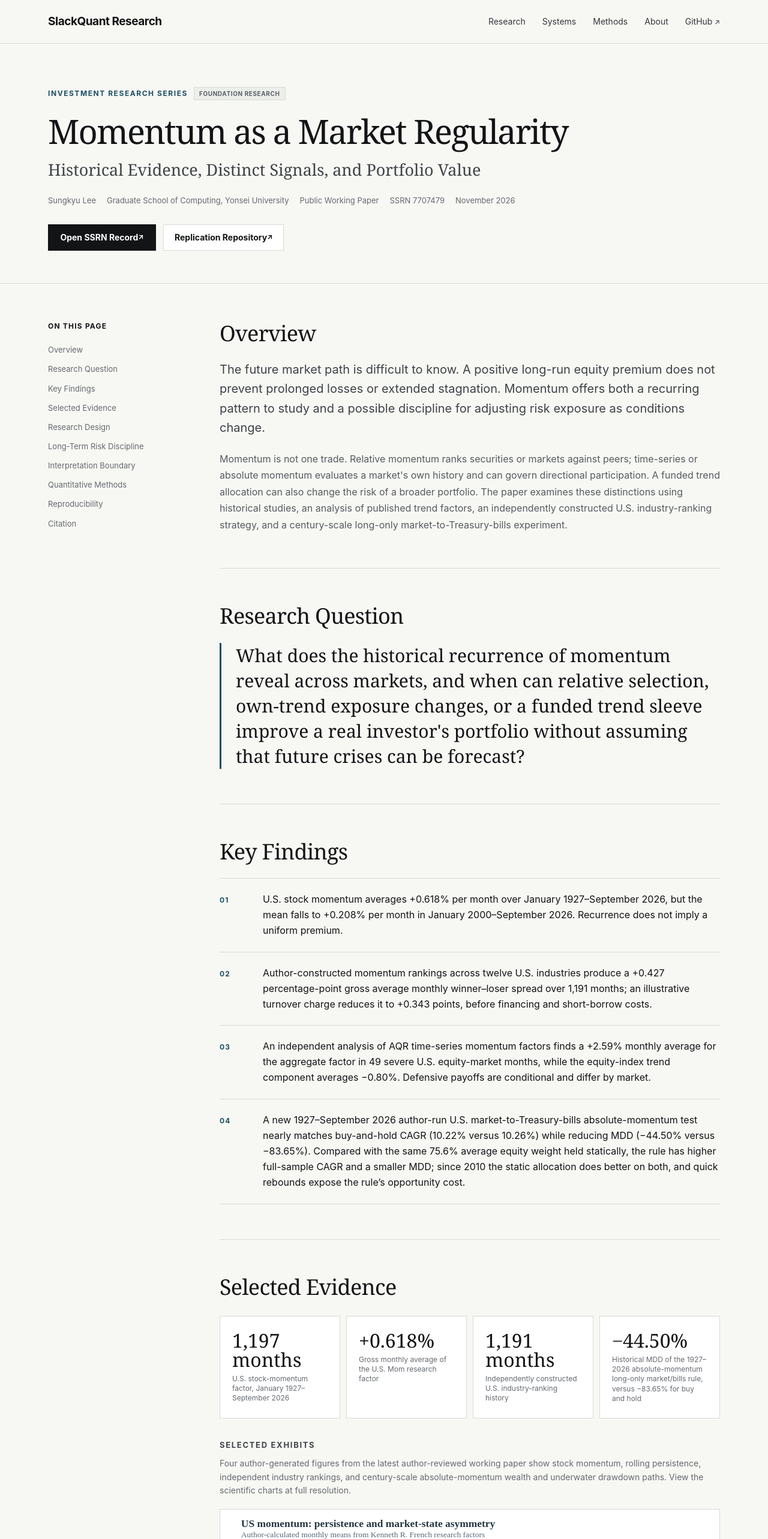
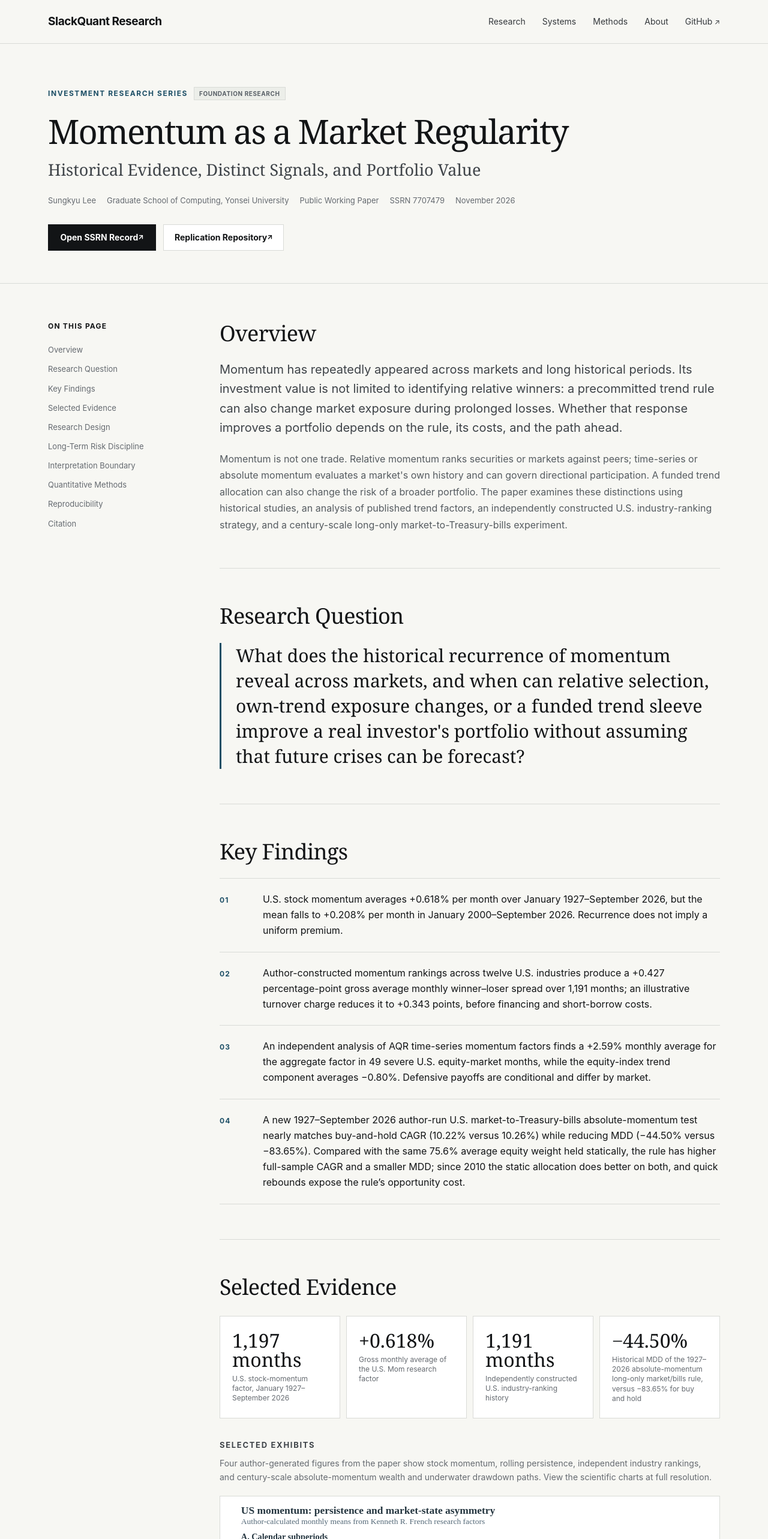
Before and after one commit to slackquant80/slackquant-research, a Next.js app: page /research/momentum-market-regularity in a window 1280 px wide. Shown: the top 2566 px of the page at 60% size. Built offline with nearby package versions, Linux system fonts and the light colour scheme; no server answers.

Commit message:
T20 website: align Foundation argument to final v0.5.44; replace internal verification jargon without changing evidence

```diff
--- a/src/app/research/momentum-market-regularity/page.tsx
+++ b/src/app/research/momentum-market-regularity/page.tsx
@@ -46,10 +46,11 @@ export default function MomentumMarketRegularityPage() {
           <section className="prose-section" id="overview">
             <h2>Overview</h2>
             <p className="lede">
-              The future market path is difficult to know. A positive long-run
-              equity premium does not prevent prolonged losses or extended
-              stagnation. Momentum offers both a recurring pattern to study and
-              a possible discipline for adjusting risk exposure as conditions change.
+              Momentum has repeatedly appeared across markets and long historical
+              periods. Its investment value is not limited to identifying
+              relative winners: a precommitted trend rule can also change
+              market exposure during prolonged losses. Whether that response
+              improves a portfolio depends on the rule, its costs, and the path ahead.
             </p>
             <p className="body-copy">
               Momentum is not one trade. Relative momentum ranks securities or
@@ -92,7 +93,7 @@ export default function MomentumMarketRegularityPage() {
                 <div className="selected-exhibits-head">
                   <div className="section-title">Selected Exhibits</div>
                   <p>
-                    Four author-generated figures from the latest author-reviewed working paper
+                    Four author-generated figures from the paper
                     show stock momentum, rolling persistence, independent industry
                     rankings, and century-scale absolute-momentum wealth and
                     underwater drawdown paths. View the scientific charts at full resolution.
@@ -142,7 +143,7 @@ export default function MomentumMarketRegularityPage() {
                 </p>
               </div>
               <div className="method-card">
-                <div className="num">04 · SOURCE-REPLAYED LONG-ONLY TEST</div>
+                <div className="num">04 · LONG-HORIZON PORTFOLIO TEST</div>
                 <h3>Absolute Momentum and Risk-Off</h3>
                 <p>
                   Table 5 and Figure 7 directly test a fixed twelve-month
@@ -172,7 +173,7 @@ export default function MomentumMarketRegularityPage() {
               beginning or duration.
             </p>
             <p className="body-copy">
-              In the source-replayed July 1927–September 2026 market/bills
+              In the July 1927–September 2026 historical market/bills
               simulation, the twelve-month own-trend rule compounded at 10.22%
               annually, close to the market&apos;s 10.26%, while reducing the
               historical maximum drawdown from −83.65% to −44.50%. The longest
@@ -219,7 +220,7 @@ export default function MomentumMarketRegularityPage() {
               <div className="artifact">
                 <div className="type">Public code</div>
                 <h3>Replication Code v1.0.3</h3>
-                <p>Original source-verified century market/bills code and Figure 7, alongside previously released factor analyses and corrected Figure 6.</p>
+                <p>Code for the century-long market/bills experiment and Figure 7, together with the U.S. equity and industry calculations.</p>
                 <a href="https://github.com/slackquant80/momentum-market-regularity-replication/releases/tag/v1.0.3" target="_blank" rel="noopener noreferrer">
                   Open GitHub Release &#8599;
                 </a>
@@ -228,10 +229,10 @@ export default function MomentumMarketRegularityPage() {
                 <div className="type">Archival record</div>
                 <h3>Previous Software Archive v1.0.0</h3>
                 <p>
-                  Zenodo v1.0.0 is preserved under its original DOI. GitHub v1.0.3
-                  is independently published, but its separate Zenodo New Version
-                  DOI has not been verified. This link points only to the preserved
-                  v1.0.0 deposit, not to a newer software archive.
+                  The Zenodo link identifies the earlier v1.0.0 software archive.
+                  The current replication code is available separately as
+                  GitHub release v1.0.3; this older archive does not represent
+                  that release.
                 </p>
                 <a href={item.links.archivalRelease} target="_blank" rel="noopener noreferrer">
                   Open Zenodo Archive &#8599;
```
